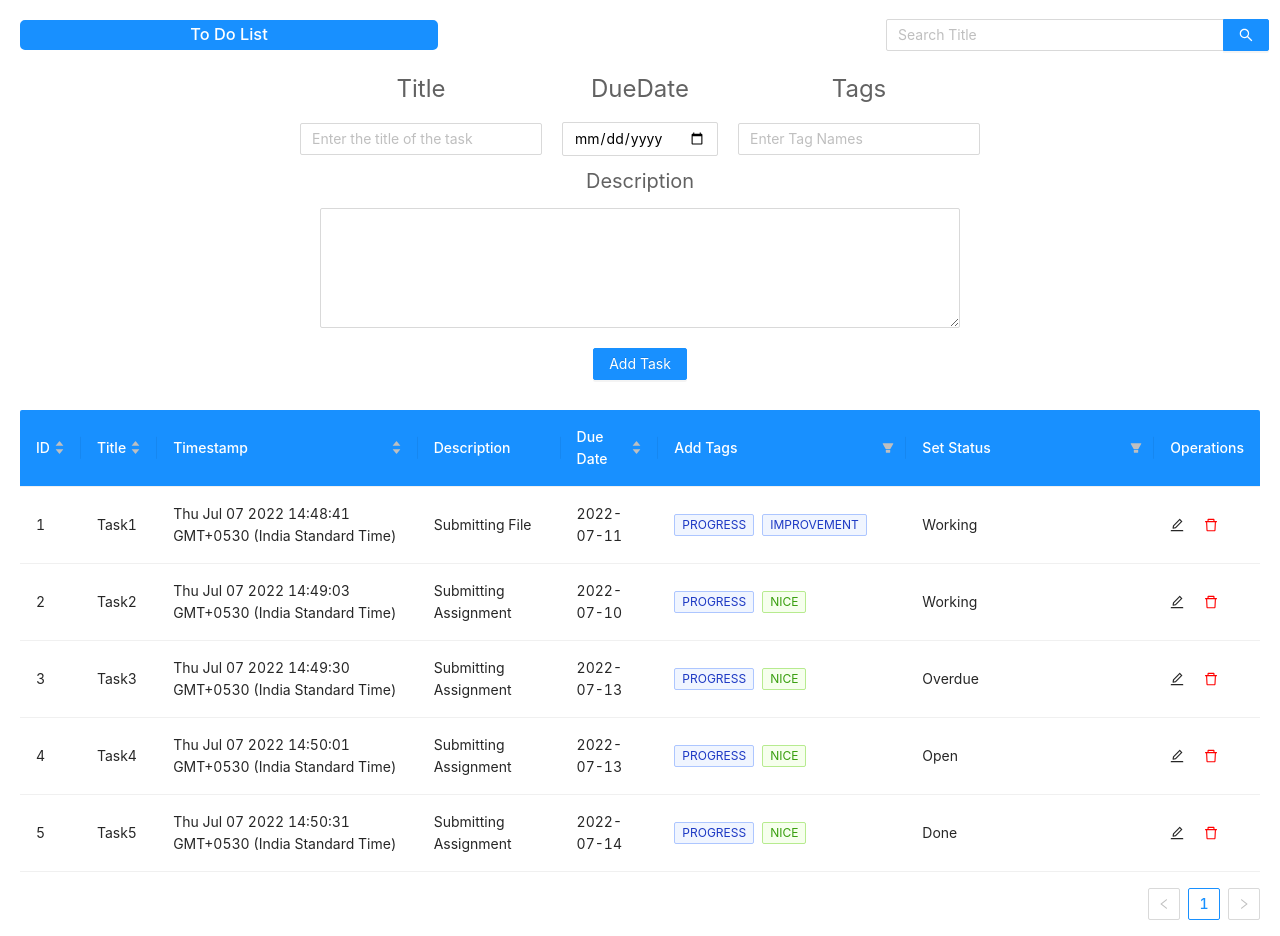
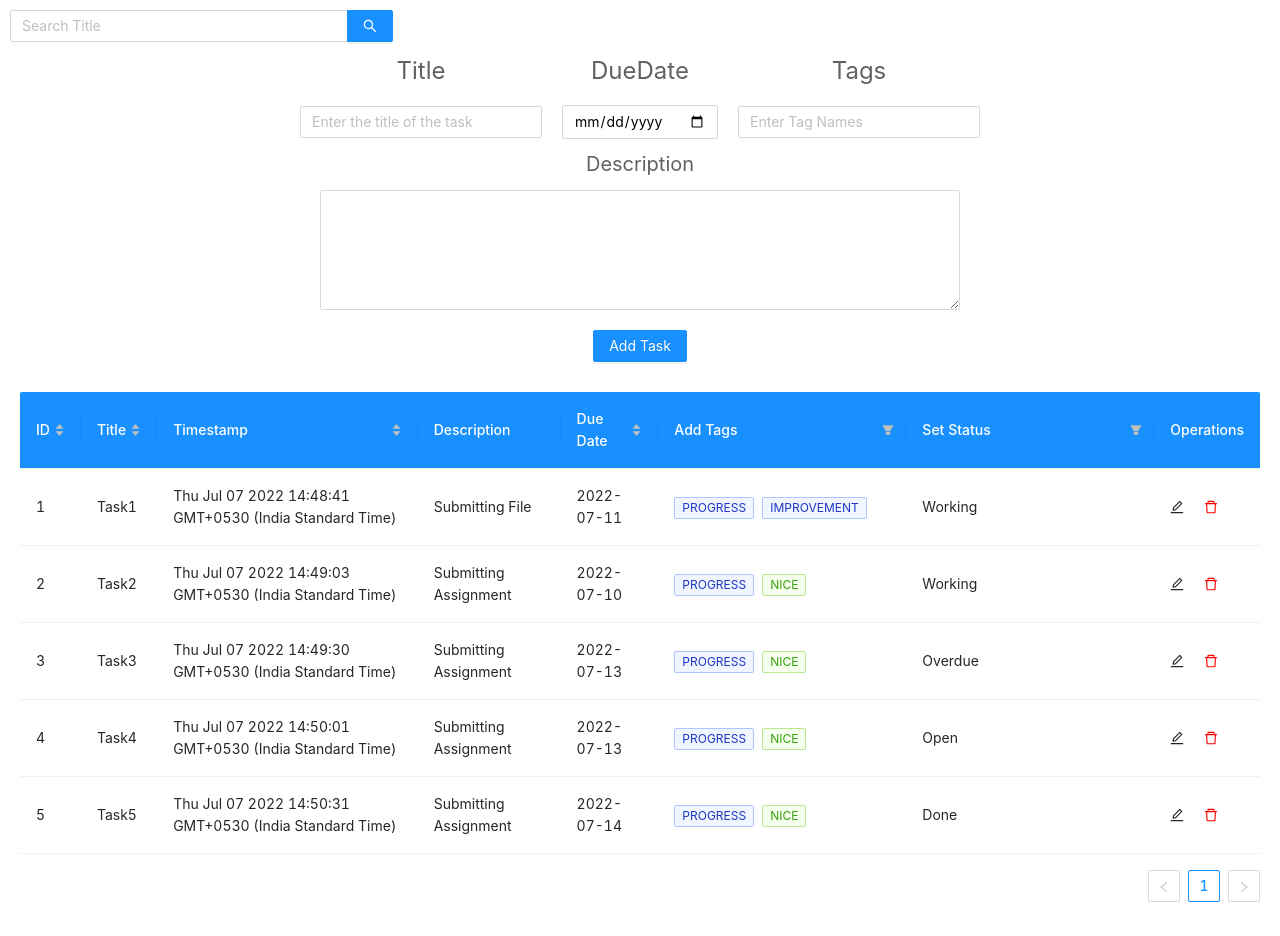
Before and after one commit to develop-er11/TodoList, a React (Create React App) app: page / in a window 1280 px wide. Built offline with nearby package versions, Linux system fonts and the light colour scheme; the HTML template or start-up script is replaced by a standard one.

Commit message:
Update App.js

```diff
--- a/src/App.js
+++ b/src/App.js
@@ -287,7 +287,7 @@ const App = ()=>{
     return (
       <div>
         <div className="top">
-          <h3 >To Do List</h3>
+
           <div className="search">
         <Search placeholder="Search Title" id="searchBar" onSearch={onSearch} enterButton />
 
```
